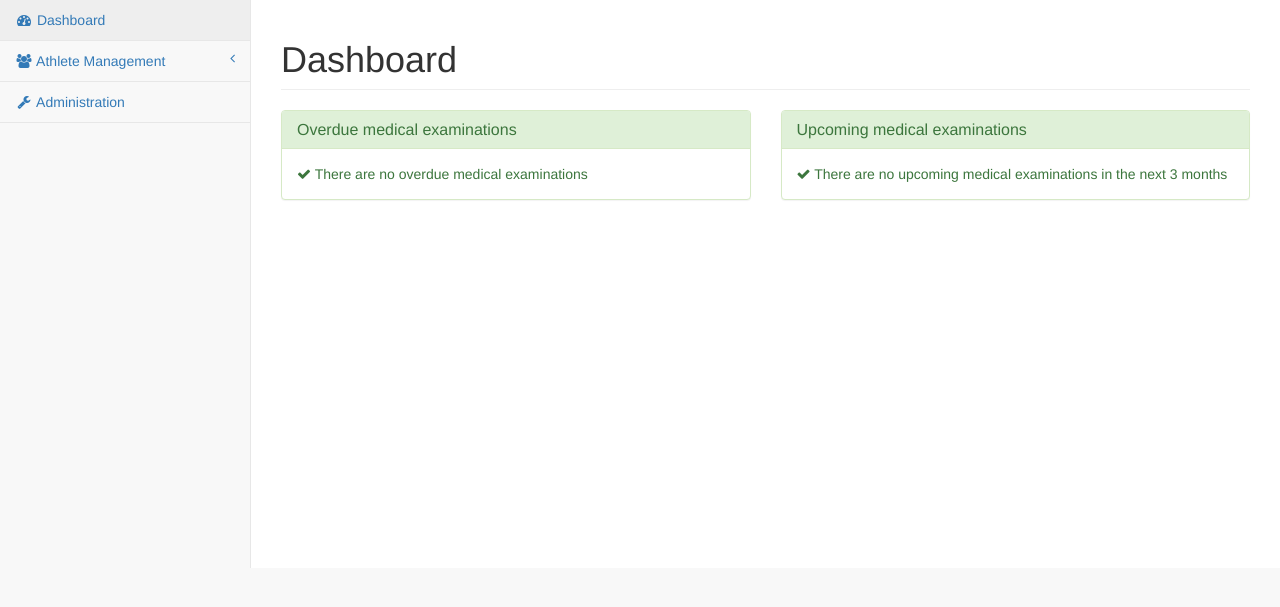
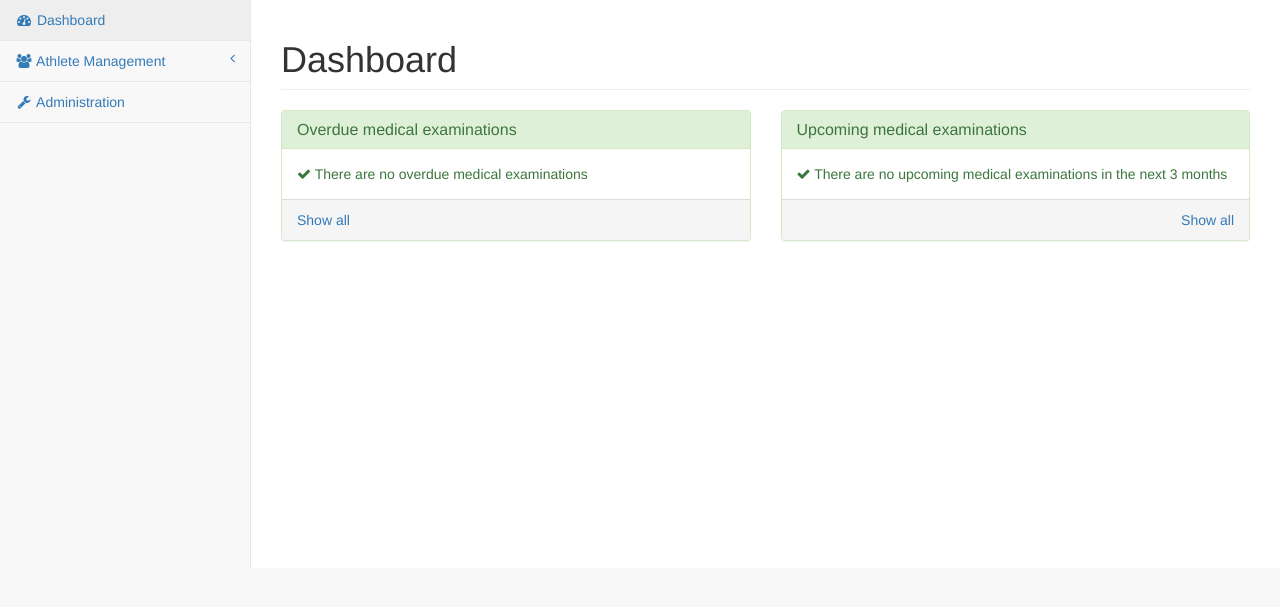
Before and after one commit to pacnos/SwimTeamManager, a Django app: page / in a window 1280 px wide. Shown: the part 51-658 px from the top of the page. Run offline with Django 3.2, Linux system fonts and the light colour scheme; the visitor is signed in with stand-in values (Sample User, id 1); data that the repository does not hold is empty; some libraries are stand-ins or nearby versions.

Commit message:
Adapt panel widgets

```diff
--- a/TeamManager/templates/dashboard_widgets/last_medical_examination.html
+++ b/TeamManager/templates/dashboard_widgets/last_medical_examination.html
@@ -33,6 +33,9 @@
                     <i class="fa fa-check" aria-hidden="true"></i> There are no overdue medical examinations
                 </div>
             {% endif %}
+            <div class="panel-footer" >
+                <a href="{% url "TeamManager:athleteMedical" %}">Show all</a>
+            </div>
         </div>
     </div>
 
@@ -70,6 +73,9 @@
                     <i class="fa fa-check" aria-hidden="true"></i> There are no upcoming medical examinations in the next 3 months
                 </div>
             {% endif %}
+            <div class="panel-footer" style="text-align: right;">
+                <a href="{% url "TeamManager:athleteMedical" %}">Show all</a>
+            </div>
         </div>
     </div>
 </div>
```
